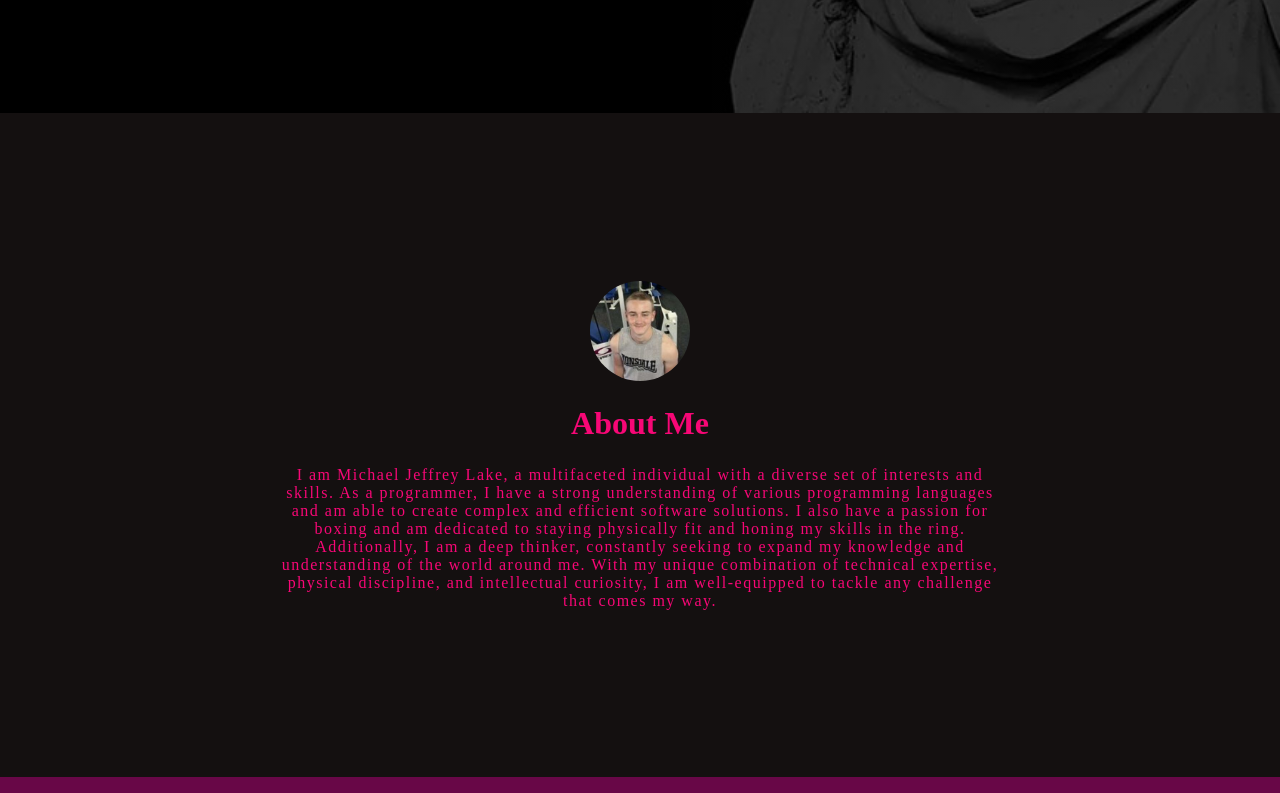
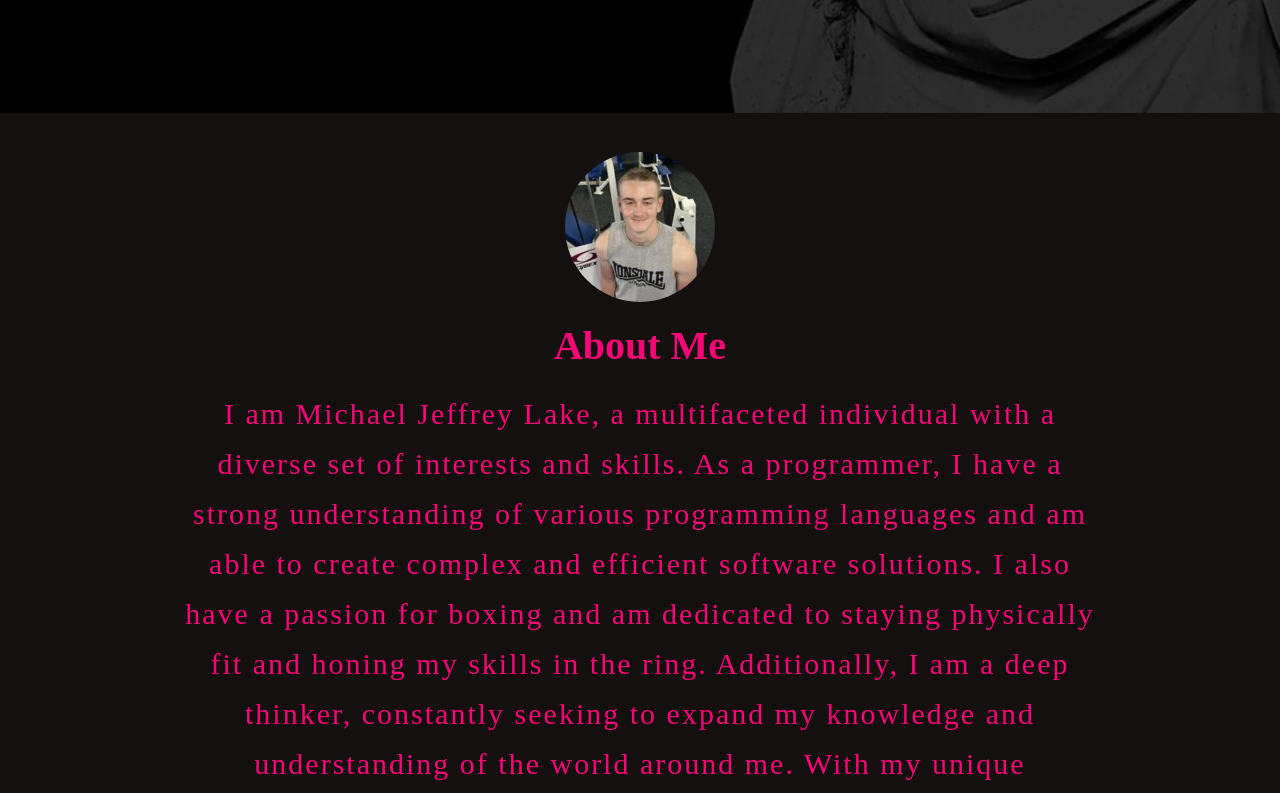
Before and after one commit to MichaelLake01/Personal_Website_Prototype, a plain HTML site: page index.html in a window 1280 px wide. Shown: the part 687-1480 px from the top of the page. Drawn offline with Linux system fonts and the light colour scheme.

Commit message:
the about section takes 100% of the vh, altered the lines spacing, weight, font and more to create an appealing look

```diff
--- a/styles.css
+++ b/styles.css
@@ -42,7 +42,7 @@ header
 
 .main
 {
-    min-height: 600px;
+    min-height: 600;
     flex: 1;
     padding: 32px;
 }
@@ -83,18 +83,19 @@ header
     justify-content: center;
 	background: #141010;
     color:  #f70776;
-
+    min-height: 100vh;
 }
 
 h1
 {
-    margin: 24px;
+    font-size: 40px;
+    margin: 20px;
 }
 
 .about img
 {
     max-width: 100vw;
-    height: 100px;
+    height: 150px;
     border-radius: 100px;
 }
 
@@ -108,9 +109,11 @@ h1
 
 .about p
 {
-    letter-spacing: 1.5px;
-    max-width: 60%;
-
+    letter-spacing: 2px;
+    max-width: 75%;
+    font-size: 30px;
+    font-weight: 500;
+    line-height: 50px;
 }
 
 .my-interests
```
Also changed, not shown: index.html (+1 -2 lines).
